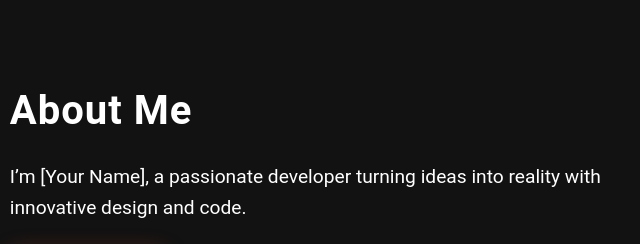
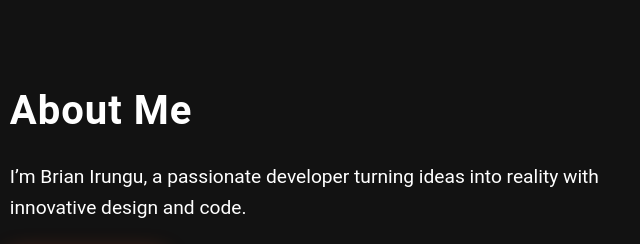
Before and after one commit to Irungu-JN/profile, a plain HTML site: page index.html in a window 1280 px wide. Shown: the part 1038-1282 px from the top of the page, 83-723 px from the left. Drawn offline with Linux system fonts and the light colour scheme.

Commit message:
Updated index.html
small change

```diff
--- a/index.html
+++ b/index.html
@@ -49,7 +49,7 @@
         <div class="about-text">
           <h2>About Me</h2>
           <p>
-            I’m [Your Name], a passionate developer turning ideas into reality with innovative design and code.
+            I’m Brian Irungu, a passionate developer turning ideas into reality with innovative design and code.
           </p>
           <a href="cv.pdf" class="btn">Download CV</a>
         </div>
```
